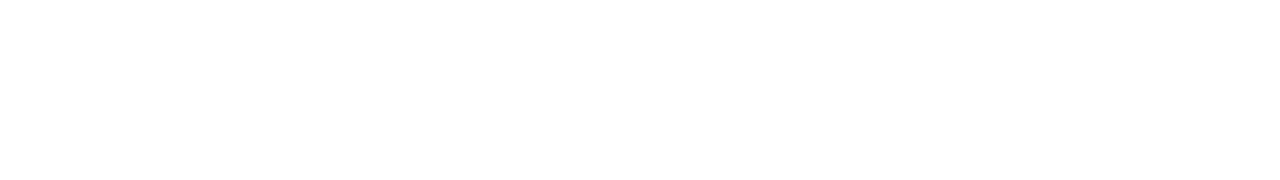
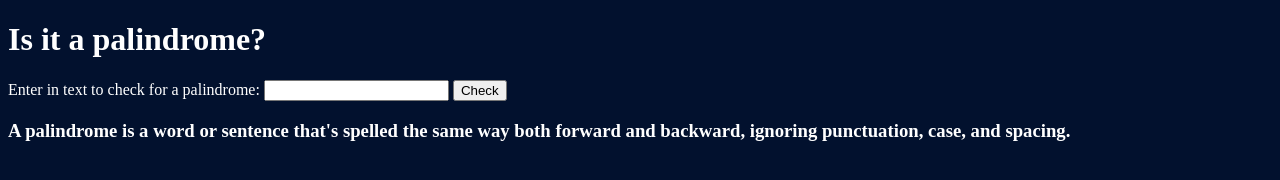
Before and after one commit to PattiyaY/JavaScript-DSA, a plain HTML site: page Palindrome Checker/index.html in a window 1280 px wide. Drawn offline with Linux system fonts and the light colour scheme.

Commit message:
add container, result and tips div and setup

```diff
--- a/Palindrome Checker/index.html
+++ b/Palindrome Checker/index.html
@@ -7,6 +7,23 @@
     <title>Palindrome Checker</title>
   </head>
   <body>
+    <main>
+      <h1>Is it a palindrome?</h1>
+      <div class="container">
+        <label for="text">Enter in text to check for a palindrome:</label>
+        <input type="text" id="text-input" name="text" required />
+        <button type="submit" id="check-btn">Check</button>
+        <div id="result"></div>
+      </div>
+
+      <div class="tips">
+        <h3>
+          A palindrome is a word or sentence that's spelled the same way both
+          forward and backward, ignoring punctuation, case, and spacing.
+        </h3>
+      </div>
+    </main>
+
     <script src="./script.js"></script>
   </body>
 </html>
--- a/Palindrome Checker/styles.css
+++ b/Palindrome Checker/styles.css
@@ -0,0 +1,11 @@
+:root {
+  --blue: #02112e;
+  --white: #ffffff;
+  --purple: #9c40ff;
+  --green: #196908;
+}
+
+body {
+  background-color: var(--blue);
+  color: var(--white);
+}
```
